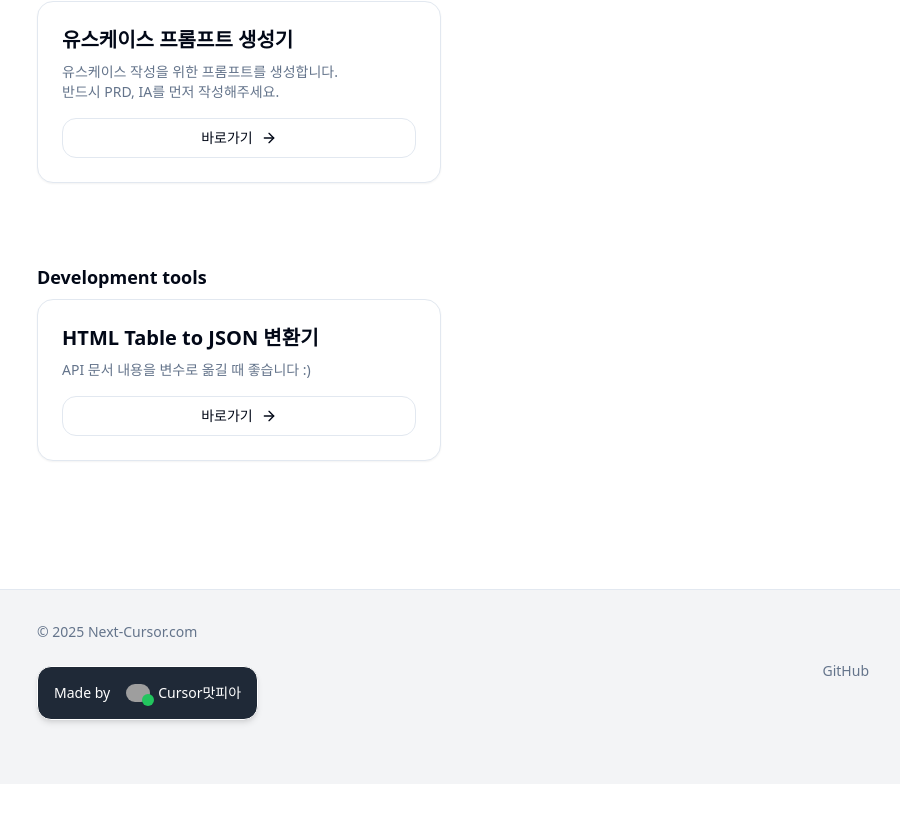
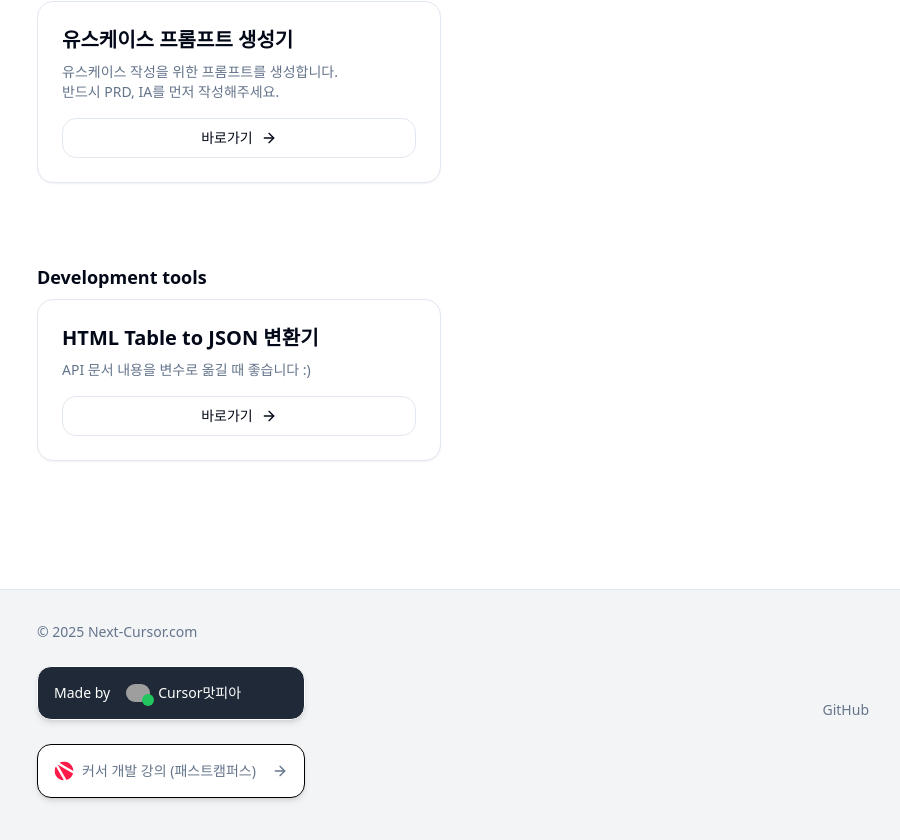
Before and after one commit to greatSumini/next-cursor.com, a Next.js app: page / in a window 1280 px wide. Shown: the part 782-1622 px from the top of the page, without its empty margins (187-1087 px from the left). Before the commit the page ends 1566 px from the top, so only its background shows below. Built offline with nearby package versions, Linux system fonts and the light colour scheme; no server answers; grey boxes are pictures that could not be loaded.

Commit message:
feat: footer에 패캠강의배너 추가

```diff
--- a/src/components/Footer.tsx
+++ b/src/components/Footer.tsx
@@ -1,16 +1,18 @@
 import Link from "next/link";
 import Image from "next/image";
+import { ArrowRight } from "lucide-react";
 
 export function Footer() {
   return (
     <footer className="border-t bg-gray-100">
       <div className="max-w-4xl mx-auto container pt-8 pb-16">
-        <div className="flex justify-between items-center">
+        <div className="flex flex-col md:flex-row justify-between items-center gap-6">
           <div className="flex flex-col gap-6">
             <div className="text-sm text-muted-foreground">
               © 2025 Next-Cursor.com
             </div>
             <CursorMatfiaBanner />
+            <VODBanner />
           </div>
           <div className="flex gap-4">
             <Link
@@ -57,3 +59,22 @@ function CursorMatfiaBanner() {
     </Link>
   );
 }
+
+function VODBanner() {
+  return (
+    <Link
+      href="https://fastcampus.co.kr/data_online_cursor"
+      target="_blank"
+      className="flex items-center gap-2 text-sm text-muted-foreground p-4 border border-black shadow-md rounded-md bg-white hover:bg-gray-100 transition-colors"
+    >
+      <Image
+        src="/fastcampus.svg"
+        alt="패스트캠퍼스 커서 강의"
+        width={20}
+        height={20}
+      />
+      <span className="font-medium">커서 개발 강의 (패스트캠퍼스)</span>
+      <ArrowRight className="w-4 h-4 ml-2" />
+    </Link>
+  );
+}
```
Also changed, not shown: public/fastcampus.svg (added).
